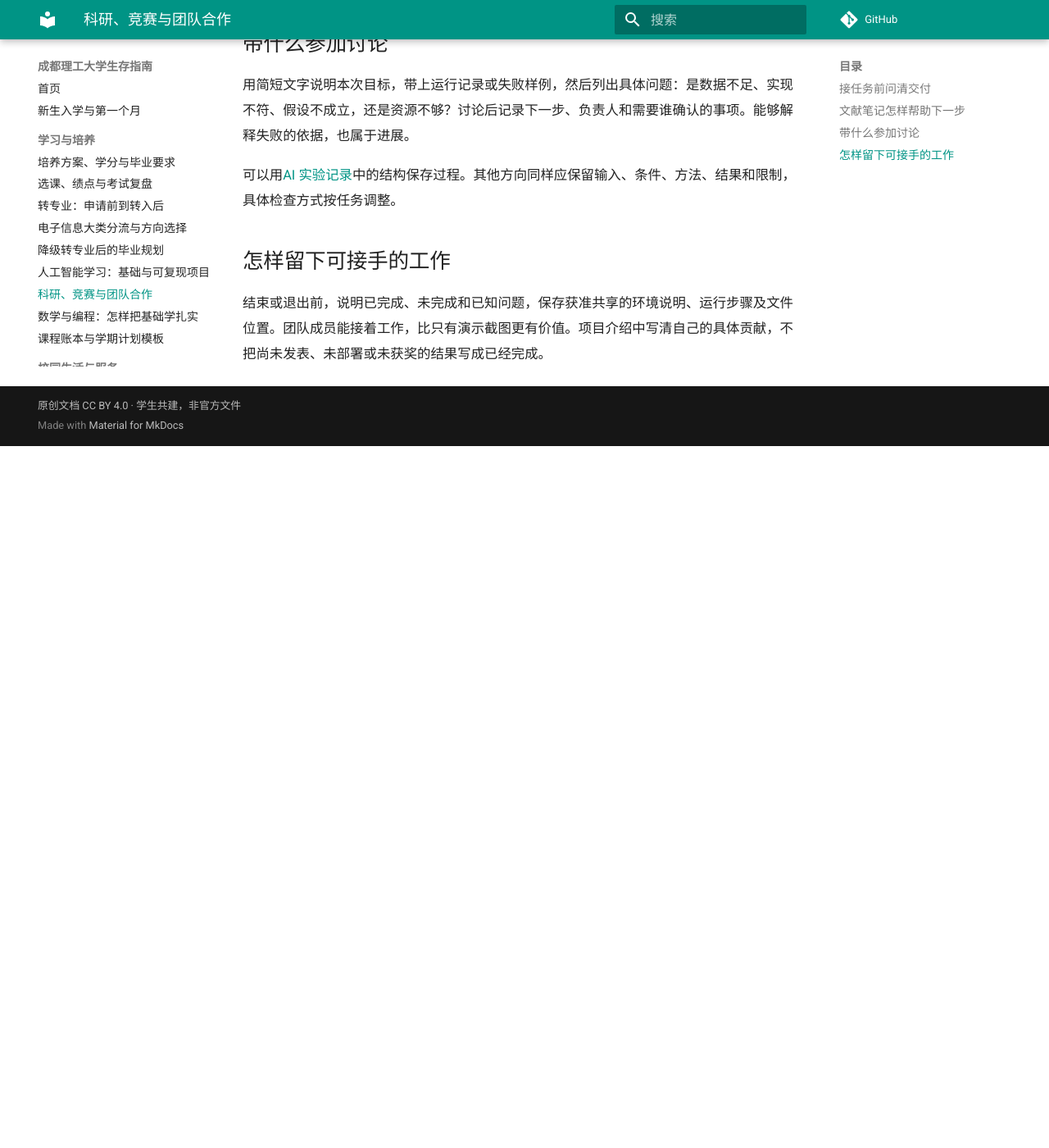
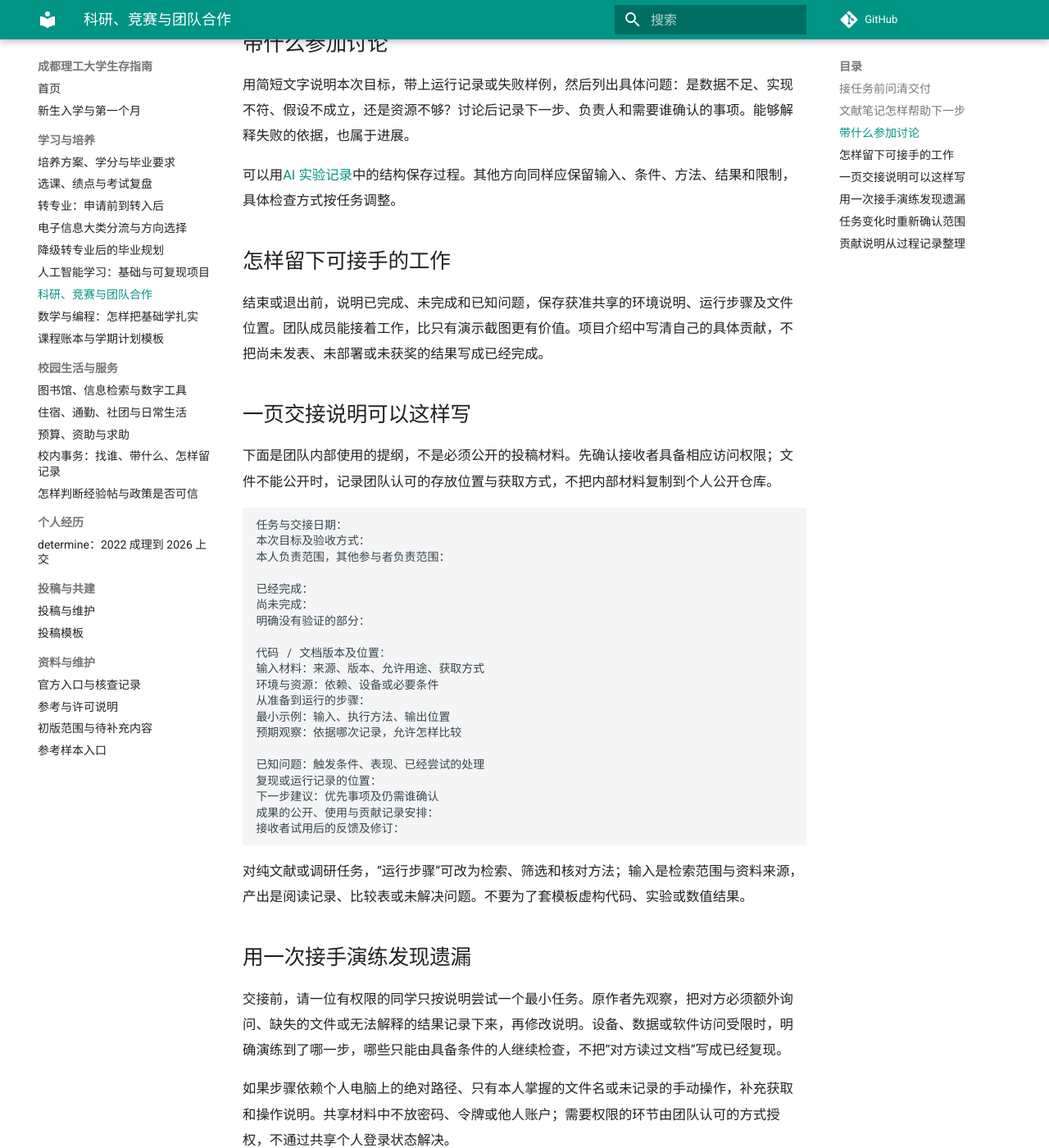
Before and after one commit to determine123/CDUT-Survival-Guide, an MkDocs documentation site: the page built from docs/study/research.md, in a window 1280 px wide and 1400 px high, scrolled down 1064 px. Shown: the whole window at 82% size. Built offline with MkDocs 1.6.1 and Material for MkDocs 9.7.7, drawn with Linux system fonts in a browser that asks for light colours; comment, search, counter and statistics services are not loaded; before the commit the page ends 1608 px from its top, so only the background shows below that; some of the changed text lies outside the part shown.

Commit message:
docs: add reproducible research handover and scope records

````diff
--- a/docs/study/research.md
+++ b/docs/study/research.md
@@ -31,3 +31,53 @@
 ## 怎样留下可接手的工作
 
 结束或退出前，说明已完成、未完成和已知问题，保存获准共享的环境说明、运行步骤及文件位置。团队成员能接着工作，比只有演示截图更有价值。项目介绍中写清自己的具体贡献，不把尚未发表、未部署或未获奖的结果写成已经完成。
+
+
+## 一页交接说明可以这样写
+
+下面是团队内部使用的提纲，不是必须公开的投稿材料。先确认接收者具备相应访问权限；文件不能公开时，记录团队认可的存放位置与获取方式，不把内部材料复制到个人公开仓库。
+
+```text
+任务与交接日期：
+本次目标及验收方式：
+本人负责范围，其他参与者负责范围：
+
+已经完成：
+尚未完成：
+明确没有验证的部分：
+
+代码 / 文档版本及位置：
+输入材料：来源、版本、允许用途、获取方式
+环境与资源：依赖、设备或必要条件
+从准备到运行的步骤：
+最小示例：输入、执行方法、输出位置
+预期观察：依据哪次记录，允许怎样比较
+
+已知问题：触发条件、表现、已经尝试的处理
+复现或运行记录的位置：
+下一步建议：优先事项及仍需谁确认
+成果的公开、使用与贡献记录安排：
+接收者试用后的反馈及修订：
+```
+
+对纯文献或调研任务，“运行步骤”可改为检索、筛选和核对方法；输入是检索范围与资料来源，产出是阅读记录、比较表或未解决问题。不要为了套模板虚构代码、实验或数值结果。
+
+## 用一次接手演练发现遗漏
+
+交接前，请一位有权限的同学只按说明尝试一个最小任务。原作者先观察，把对方必须额外询问、缺失的文件或无法解释的结果记录下来，再修改说明。设备、数据或软件访问受限时，明确演练到了哪一步，哪些只能由具备条件的人继续检查，不把“对方读过文档”写成已经复现。
+
+如果步骤依赖个人电脑上的绝对路径、只有本人掌握的文件名或未记录的手动操作，补充获取和操作说明。共享材料中不放密码、令牌或他人账户；需要权限的环节由团队认可的方式授权，不通过共享个人登录状态解决。
+
+演练结束后记录输入版本、实际输出和与预期的差异。预期结果应来自已有证据，不能为方便验收临时修改记录。演练失败时保留失败现象与待处理事项；这是交接中需要传递的信息，不能只留下成功截图。
+
+## 任务变化时重新确认范围
+
+项目中途增加数据、改评价方式或转向另一方案时，写明是谁提出、为什么改变、对原交付和时间的影响，以及仍然保留的验证条件。先讨论自己能承担的部分，再承诺新的完成日期。任务名称没变，不代表工作量和所需资源没有变化。
+
+讨论后可用三行记录结论：“本次确认做什么；暂时不做什么及原因；下一次用什么证据判断”。存在分歧时记录各自需要核实的问题，不把尚未达成的一致写成团队决定。
+
+## 贡献说明从过程记录整理
+
+介绍成果时可以列出本人完成的资料筛选、模块实现、实验设计、问题定位或报告整理，并指出对应记录。使用现成框架、公开数据或他人实现时说明来源，再解释自己改动和验证的部分；没有修改原实现也可以如实写复现与分析。
+
+交接文档不替代团队对署名、成果使用和公开范围的协商。对这些安排不清楚时，向相关参与者确认并保留约定，不因任务结束就自行宣布成果归属。需要整理可公开作品时，继续参考[AI 项目验证](ai.md)与[资料管理](../life/library.md)。
````
Also changed, not shown: other parts of docs/study/research.md (+1 -1 lines).
